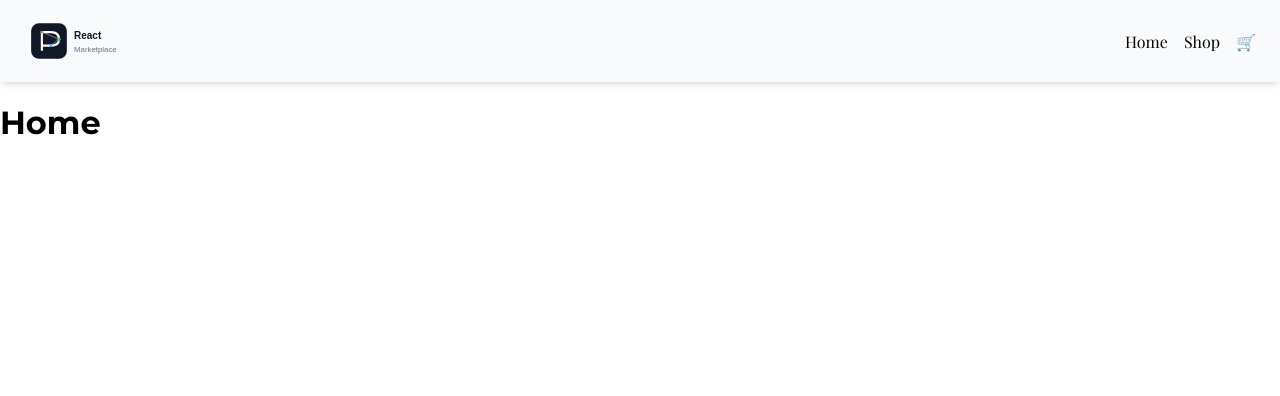
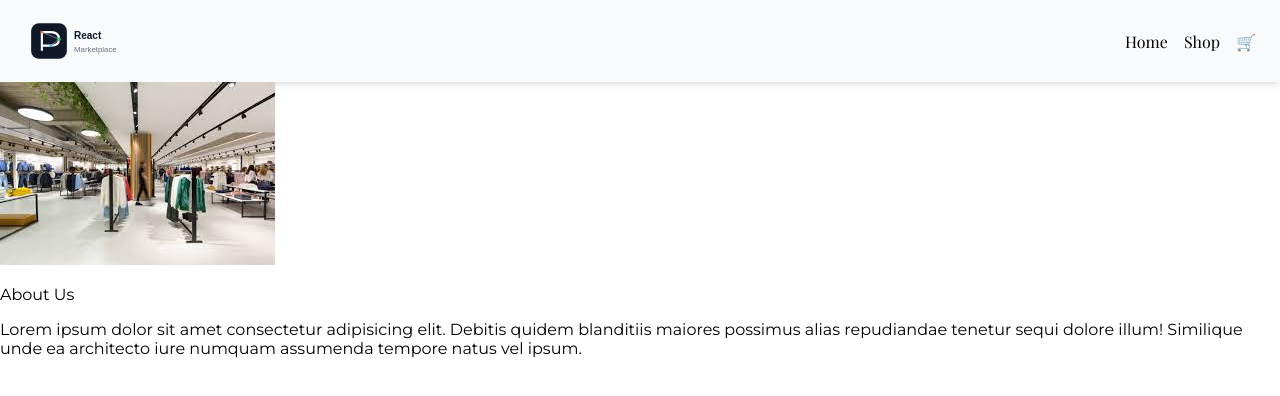
Before and after one commit to NedimM24/react-marketplace, a React (Vite) app: page / in a window 1280 px wide. Shown: the top 396 px of the page. Built offline with nearby package versions, Linux system fonts and the light colour scheme; a web font is replaced by a local one.

Commit message:
Start home page layout
Create Home page layout with store image and company bio

```diff
--- a/src/pages/Home.jsx
+++ b/src/pages/Home.jsx
@@ -1,7 +1,18 @@
+import shopIMage from "../assets/shop.jpeg"
 export default function Home(){
     return(
         <>
-            <h1>Home</h1>
+            <main> {/* container */}
+                <section> {/* top section */}
+                    <img src={shopIMage} alt="Picture of a retail store" />
+                </section>
+
+                <section> {/* bottom section */}
+                    <p>About Us</p>
+                    <p>Lorem ipsum dolor sit amet consectetur adipisicing elit. Debitis quidem blanditiis maiores possimus alias repudiandae tenetur sequi dolore illum! Similique unde ea architecto iure numquam assumenda tempore natus vel ipsum.</p>
+
+                </section>
+            </main>
         </>
     )
 }
```
Also changed, not shown: src/assets/shop.jpeg (added).
